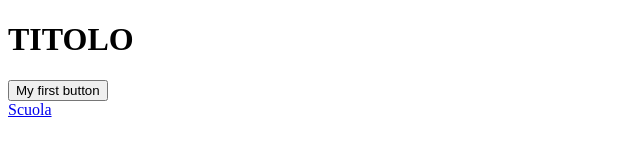
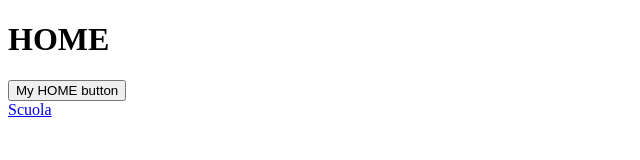
Before and after one commit to lbologna/2022-2023-TEP-4G, a plain HTML site: page home.html in a window 1280 px wide. Shown: the whole page, without its empty margins (0-640 px from the left). Drawn offline with Linux system fonts and the light colour scheme.

Commit message:
Update home.html

```diff
--- a/home.html
+++ b/home.html
@@ -4,8 +4,8 @@
   </head>
 
   <body>
-    <h1>TITOLO</h1>
-    <button>My first button</button>
+    <h1>HOME</h1>
+    <button>My HOME button</button>
 
     <div>
     <a href="https://majoranapa.edu.it/" target="_blank">Scuola</a>
```
